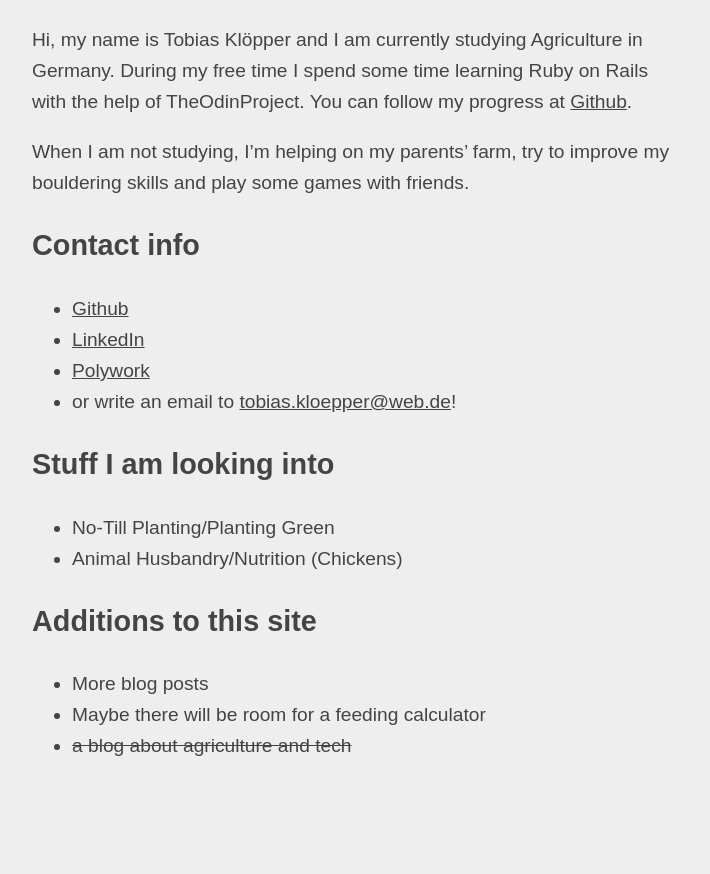
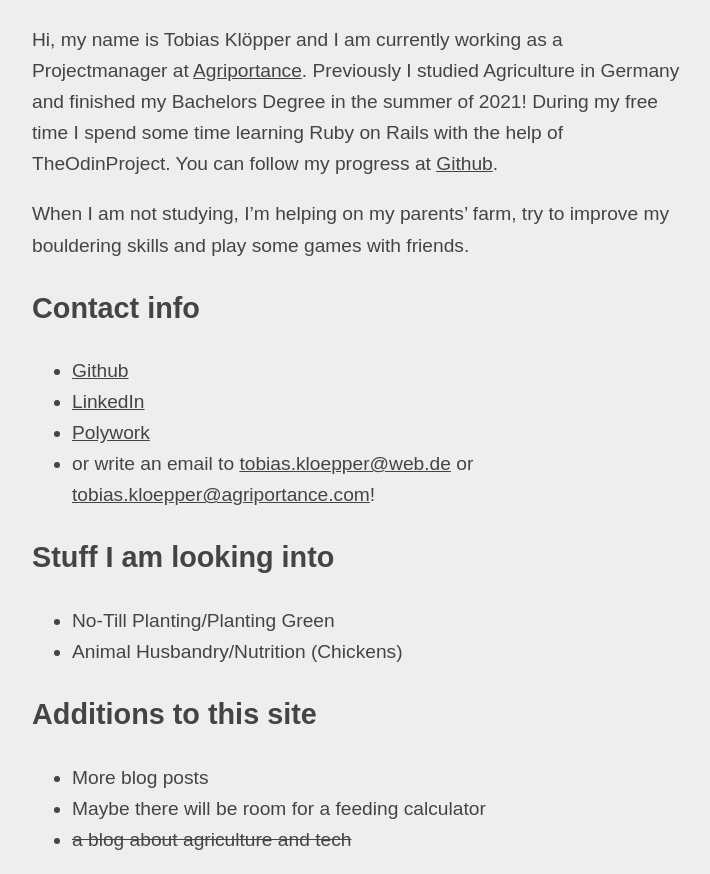
Before and after one commit to Friendscover/my-website, a Jekyll site: the page built from about.md, in a window 1280 px wide, cut to the strip 390-1264 px from the top of the page. Shown: the whole strip, without its empty margins (283-993 px from the left). Built offline with Jekyll 4.4.1, drawn with Linux system fonts in a browser that asks for light colours; before the commit the page ends 1171 px from its top, so only the background shows below that.

Commit message:
Updated the profile information

```diff
--- a/_config.yml
+++ b/_config.yml
@@ -10,4 +10,5 @@
     - https://www.polywork.com/friendscover
 
 title: Tobias Klöppers Blog
-tagline: A blog about coding and agriculture.
+tagline: A blog about coding and agriculture. So
+locale: en_DE
--- a/about.md
+++ b/about.md
@@ -13,7 +13,8 @@
 
 <img src="https://avatars.githubusercontent.com/u/37114020?s=460&u=4d138f07b6d7214db31244226181ba42bc2388e7&v=4" alt="Tobias Klöppers Foto">
 
-Hi, my name is Tobias Klöpper and I am currently studying Agriculture in Germany. During my free time I spend some time learning Ruby on Rails with the help of TheOdinProject. You can follow my progress at [Github](https://github.com/Friendscover).
+Hi, my name is Tobias Klöpper and I am currently working as a Projectmanager at [Agriportance](https://agriportance.com/).
+Previously I studied Agriculture in Germany and finished my Bachelors Degree in the summer of 2021! During my free time I spend some time learning Ruby on Rails with the help of TheOdinProject. You can follow my progress at [Github](https://github.com/Friendscover).
 
 When I am not studying, I'm helping on my parents' farm, try to improve my bouldering skills and play some games with friends.
 
@@ -21,7 +22,7 @@
 - [Github](https://github.com/Friendscover)
 - [LinkedIn](https://www.linkedin.com/in/tobias-kl%C3%B6pper-b054701ba/)
 - [Polywork](https://www.polywork.com/friendscover)
-- or write an email to <tobias.kloepper@web.de>!
+- or write an email to <tobias.kloepper@web.de> or <tobias.kloepper@agriportance.com>!
 
 ## Stuff I am looking into
 
```
